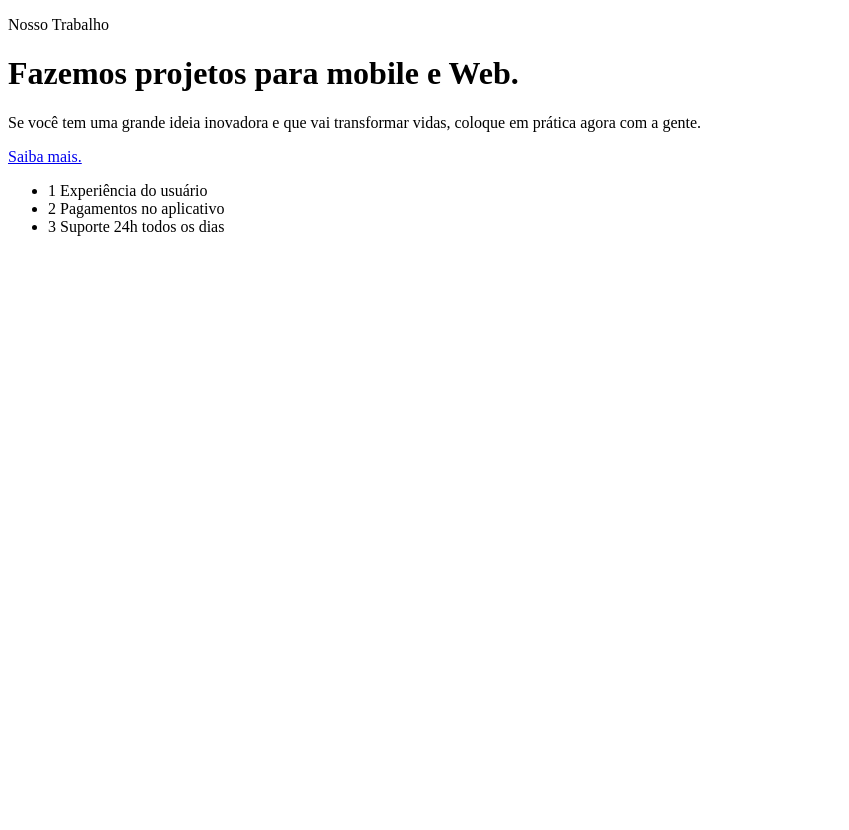
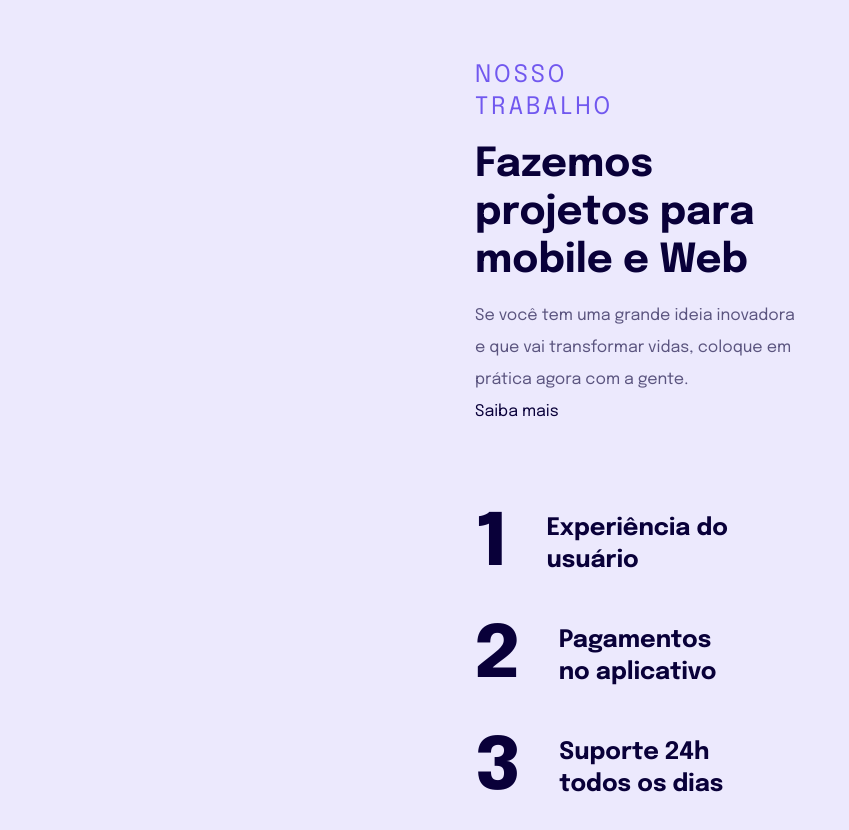
Before and after one commit to josiannefreitas/explorer-p04, a plain HTML site: page index.html in a window 1280 px wide. Shown: the whole page, without its empty margins (0-849 px from the left). Before the commit the page ends 800 px from the top, so only its background shows below. Drawn offline with Linux system fonts and the light colour scheme.

Commit message:
💄 add style file

```diff
--- a/index.html
+++ b/index.html
@@ -1,17 +1,24 @@
 <!DOCTYPE html>
 <html lang="pt-br">
 <head>
+  <link rel="preconnect" href="https://fonts.googleapis.com">
+  <link rel="preconnect" href="https://fonts.gstatic.com" crossorigin>
+
   <meta charset="UTF-8">
   <meta name="viewport" content="width=device-width, initial-scale=1.0">
+
+  <link href="https://fonts.googleapis.com/css2?family=Epilogue:ital,wght@0,100..900;1,100..900&display=swap" rel="stylesheet">
+  <link rel="stylesheet" href="style.css">
+
   <title>Introdução à Responsividade</title>
 </head>
 <body>
   <main>
-    <p>Nosso Trabalho</p>
-    <h1>Fazemos projetos para mobile e Web.</h1>
+    <h2>Nosso Trabalho</h2>
+    <h1>Fazemos projetos para mobile e Web</h1>
     <p>Se você tem uma grande ideia inovadora e que vai transformar vidas, coloque em prática agora com a gente.</p>
 
-    <a href="http://">Saiba mais.</a>
+    <a href="http://">Saiba mais</a>
 
     <ul>
       <li>
--- /dev/null
+++ b/style.css
@@ -0,0 +1,81 @@
+:root {
+  font-size: 62.5%; /* 10px */
+}
+
+* {
+  margin: 0;
+  padding: 0;
+  list-style: none;
+  text-decoration: none;
+  box-sizing: border-box;
+}
+
+body {
+  background: #ece9fd;
+  padding: 60px 23px 66px;
+  font-family: 'Epilogue', sans-serif;
+  font-size: 1.6rem;
+  line-height: 3.2rem;
+}
+
+main {
+  max-width: 33rem;
+  margin: 0 auto;
+}
+
+h1 {
+  font-size: 4rem;
+  line-height: 4.8rem;
+  color: #090039;
+  margin-bottom: 1.5rem;
+}
+
+h2 {
+  color: #7158ef;
+  font-weight: 400;
+  letter-spacing: 0.3rem;
+  text-transform: uppercase;
+  margin-bottom: 1.7rem;
+  max-width: 18rem;
+}
+
+p {
+  color: rgba(10, 0, 57, 0.64);
+  font-weight: 400;
+}
+
+a {
+  color: #090039;
+  font-weight: 400;
+}
+
+a:hover {
+  font-weight: bold;
+}
+
+ul {
+  margin-top: 7.7rem;
+  gap: 4.8rem;
+  display: flex;
+  flex-direction: column;
+  gap: 3.2rem;
+}
+
+li {
+  color: #090039;
+  font-size: 2.4rem;
+  font-weight: 700;
+  display: flex;
+  align-items: center;
+  max-width: 26rem;
+  gap: 4rem;
+}
+
+span {
+  font-size: 7.2rem;
+  font-weight: 800;
+  line-height: 8rem;
+  letter-spacing: -0.2rem;
+  /* width: 8rem; */
+  text-wrap: wrap;
+}
```
